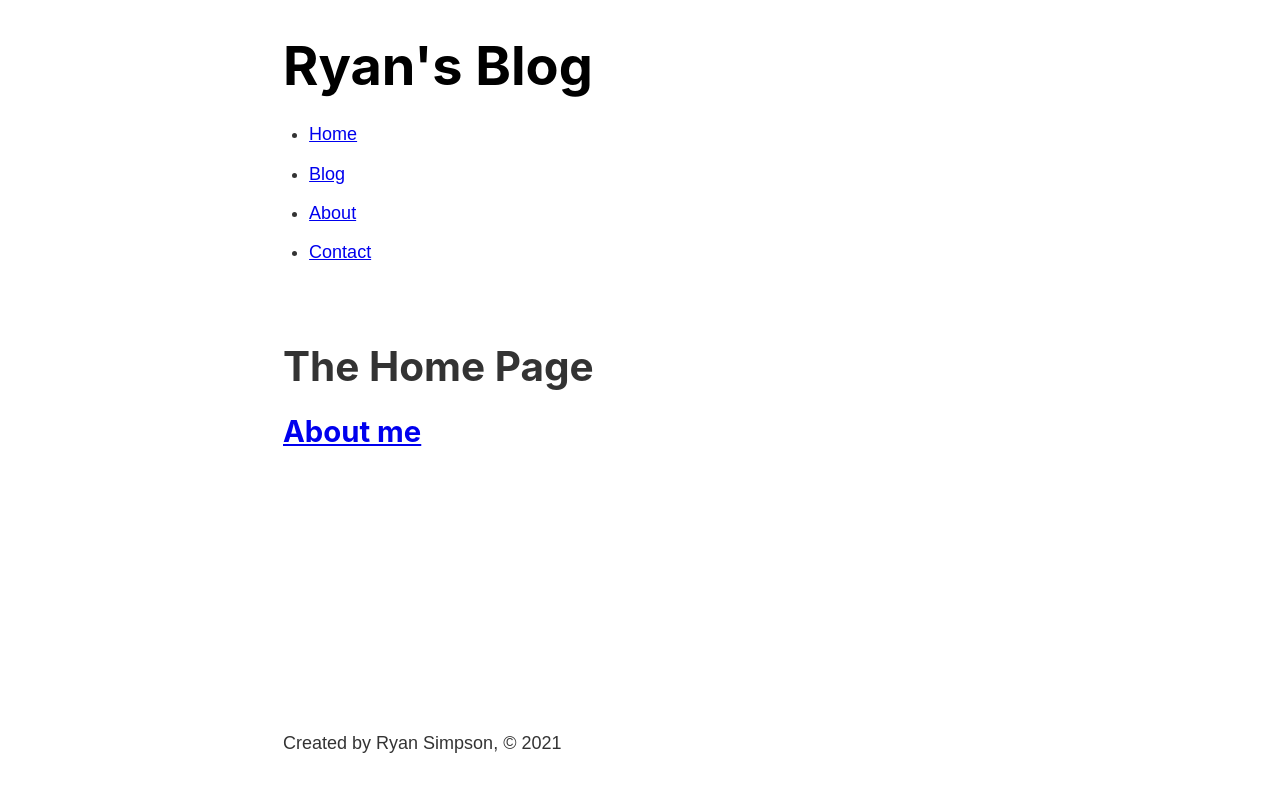
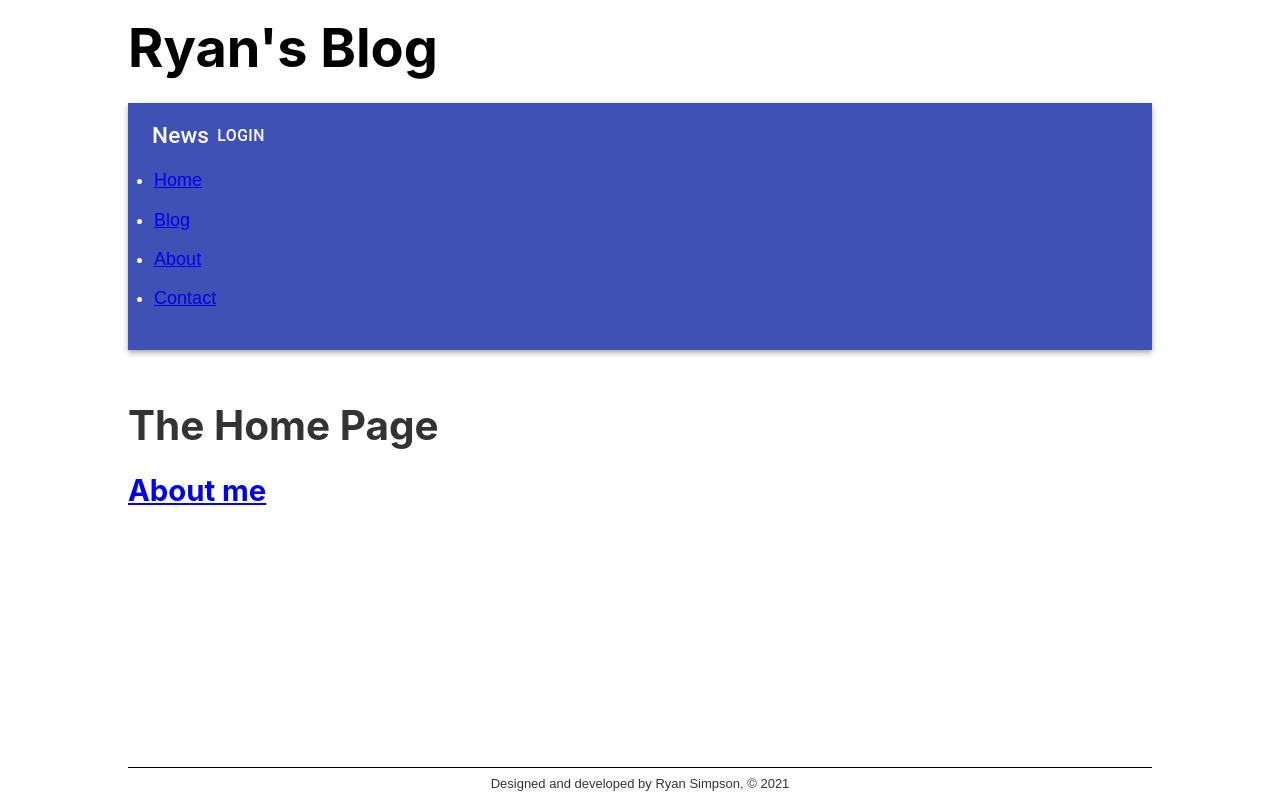
Before and after one commit to ryansmpsn/My-Blog, a Gatsby site: page / in a window 1280 px wide. Built offline with nearby package versions, Linux system fonts and the light colour scheme; Gatsby itself is replaced by a stand-in of ours.

Commit message:
Material-ui

```diff
--- a/gatsby-config.js
+++ b/gatsby-config.js
@@ -12,6 +12,7 @@ module.exports = {
   /* Your site config here */
   plugins: [
     "gatsby-plugin-react-helmet",
+    "gatsby-plugin-material-ui",
     {
       resolve: "gatsby-source-contentful",
       options: {
--- a/package.json
+++ b/package.json
@@ -15,7 +15,9 @@
   },
   "dependencies": {
     "@contentful/rich-text-react-renderer": "^14.1.2",
+    "@material-ui/core": "^4.11.3",
     "gatsby": "^2.31.0",
+    "gatsby-plugin-material-ui": "^2.1.10",
     "gatsby-plugin-react-helmet": "^3.9.0",
     "gatsby-plugin-sass": "^3.1.0",
     "gatsby-plugin-sharp": "^2.13.0",
--- a/src/components/footer.js
+++ b/src/components/footer.js
@@ -17,7 +17,8 @@ const Footer = () => {
   return (
     <footer className={footerStyles.footer}>
       <p>
-        Created by {data.site.siteMetadata.author}, © {date.getFullYear()}
+        Designed and developed by {data.site.siteMetadata.author}, ©{" "}
+        {date.getFullYear()}
       </p>
     </footer>
   )
--- a/src/components/header.js
+++ b/src/components/header.js
@@ -1,6 +1,7 @@
 import React from "react"
 import { Link, graphql, useStaticQuery } from "gatsby"
 import headerStyles from "../styles/header.module.scss"
+import { AppBar, Toolbar, Typography, Button } from "@material-ui/core"
 
 const Header = () => {
   // Tagged template litteral
@@ -22,7 +23,11 @@ const Header = () => {
           {data.site.siteMetadata.title}
         </Link>
       </h1>
-      <nav>
+      <AppBar position="static">
+        <Toolbar>
+          <Typography variant="h6">News</Typography>
+          <Button color="inherit">Login</Button>
+        </Toolbar>
         <ul className={headerStyles.navList}>
           <li>
             <Link
@@ -61,7 +66,7 @@ const Header = () => {
             </Link>
           </li>
         </ul>
-      </nav>
+      </AppBar>
     </header>
   )
 }
--- a/src/styles/footer.module.scss
+++ b/src/styles/footer.module.scss
@@ -1,3 +1,10 @@
 .footer {
+  padding: 0%;
   margin-top: 3rem;
+  text-align: center;
+  border-top: 1px solid black;
+  p {
+    font-size: small;
+    margin: 3px 0;
+  }
 }
--- a/src/styles/layout.module.scss
+++ b/src/styles/layout.module.scss
@@ -1,7 +1,7 @@
 .container {
   margin: 0 auto;
-  max-width: 750px;
-  padding: 1rem;
+  padding: 0;
+  max-width: 80%;
 
   display: flex;
   flex-direction: column;
```
Also changed, not shown: 1 other file.
